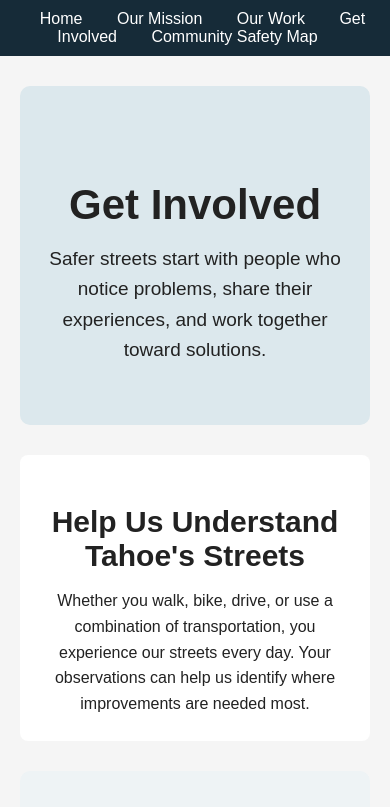
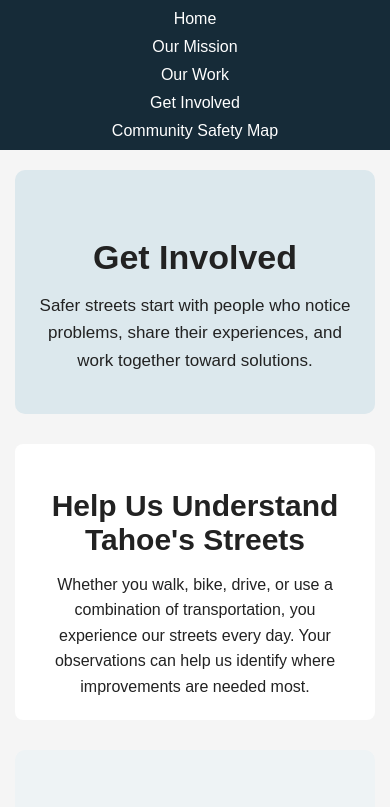
Before and after one commit to artyomzhakov/tahoe-street-safety, a plain HTML site: page involve.html in a window 390 px wide. Shown: the top 807 px of the page. Drawn offline with Linux system fonts and the light colour scheme.

Commit message:
Add files via upload

```diff
--- a/styles.css
+++ b/styles.css
@@ -434,3 +434,88 @@ section {
     margin: 0 auto;
     line-height: 1.6;
 }
+/* Mobile layout */
+@media (max-width: 700px) {
+
+    /* Navigation */
+    nav {
+        display: flex;
+        flex-direction: column;
+        align-items: center;
+        gap: 10px;
+    }
+
+    nav a {
+        margin: 0;
+    }
+
+    /* Main content */
+    main {
+        margin: 20px auto;
+        padding: 0 15px;
+    }
+
+    /* Headings */
+    h1 {
+        font-size: 32px;
+    }
+
+    h2 {
+        font-size: 26px;
+    }
+
+    /* Hero sections */
+    .hero,
+    .work-hero,
+    .involve-hero,
+    .map-hero {
+        padding: 40px 20px;
+    }
+
+    .hero h1,
+    .work-hero h1,
+    .involve-hero h1,
+    .map-hero h1 {
+        font-size: 34px;
+    }
+
+    .hero p,
+    .work-hero p,
+    .involve-hero p,
+    .map-hero p {
+        font-size: 17px;
+    }
+
+    /* Three-column layouts become one column */
+    .why-cards,
+    .focus-cards,
+    .map-cards {
+        grid-template-columns: 1fr;
+    }
+
+    .why-cards {
+        display: grid;
+    }
+
+    /* Two-column layouts become one column */
+    .goal-list,
+    .involve-cards {
+        grid-template-columns: 1fr;
+    }
+
+    /* Work steps */
+    .work-step {
+        padding: 20px;
+        gap: 15px;
+    }
+
+    /* General sections */
+    section {
+        padding: 20px;
+    }
+
+    /* Buttons */
+    .button {
+        padding: 12px 20px;
+    }
+}
```
